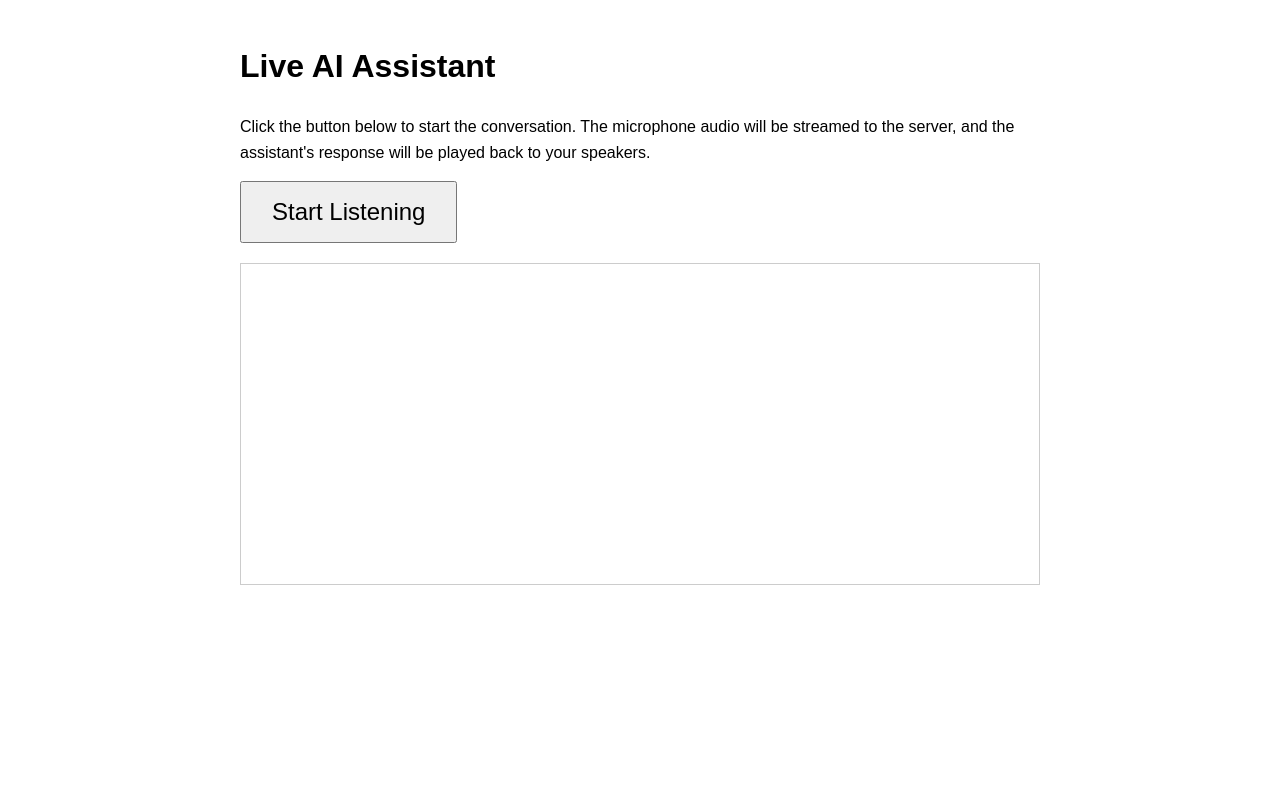
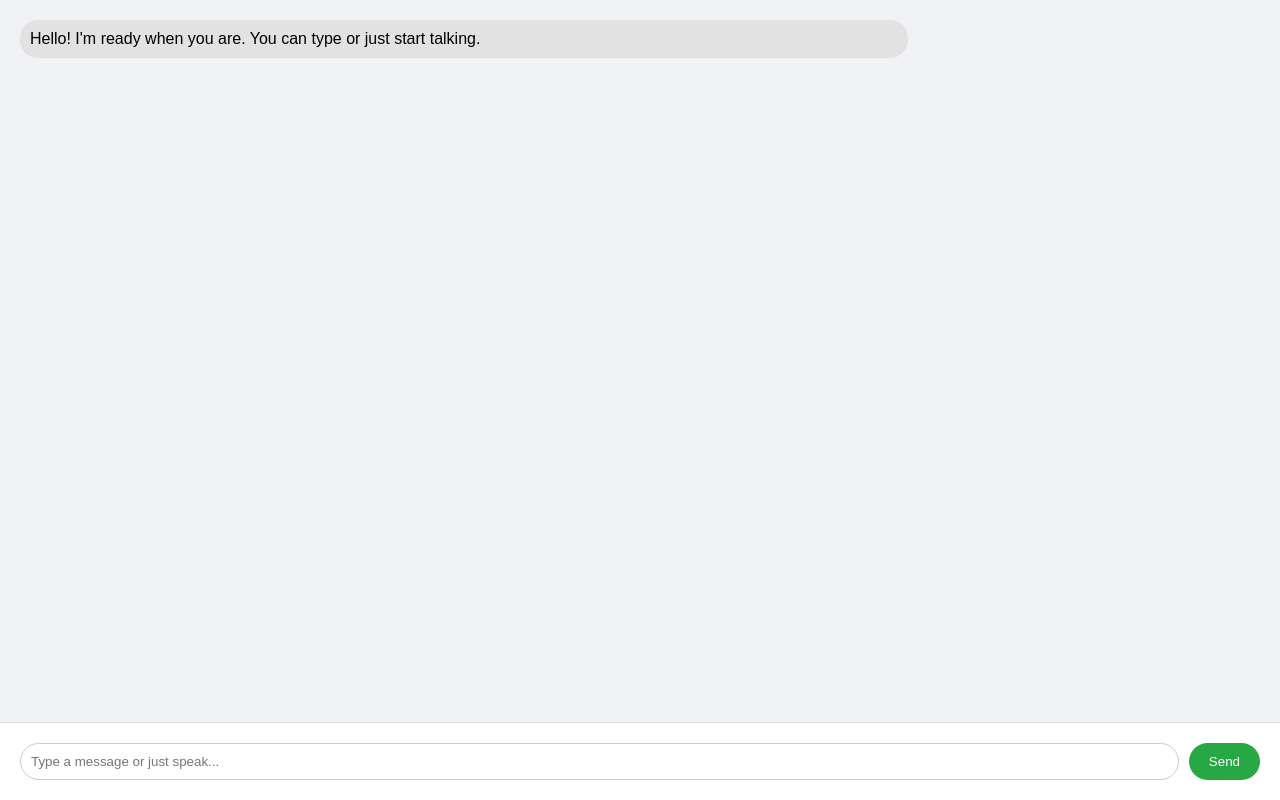
Before and after one commit to BhanutejaS/speech2speech-webapp, a Flask app: page / in a window 1280 px wide. Run offline with Flask 3, Linux system fonts and the light colour scheme; some libraries are stand-ins or nearby versions.

Commit message:
Update index.html

```diff
--- a/Interface/templates/index.html
+++ b/Interface/templates/index.html
@@ -2,134 +2,124 @@
 <html lang="en">
 <head>
     <meta charset="UTF-8">
-    <title>Live AI Assistant</title>
+    <meta name="viewport" content="width=device-width, initial-scale=1.0">
+    <title>Live Assistant</title>
     <style>
-        body { font-family: sans-serif; max-width: 800px; margin: auto; padding: 20px; line-height: 1.6; }
-        #log { border: 1px solid #ccc; padding: 10px; min-height: 300px; max-height: 500px; overflow-y: scroll; margin-top: 20px; }
-        .user-text { color: #007bff; }
-        .assistant-text { color: #28a745; }
-        .start-button { font-size: 24px; padding: 15px 30px; cursor: pointer; }
+        body {
+            font-family: sans-serif;
+            display: flex;
+            flex-direction: column;
+            height: 100vh;
+            margin: 0;
+            background-color: #f0f2f5;
+        }
+        #conversation-box {
+            flex: 1;
+            padding: 20px;
+            overflow-y: scroll;
+            border-bottom: 1px solid #ddd;
+        }
+        .message {
+            margin-bottom: 15px;
+            padding: 10px;
+            border-radius: 18px;
+            max-width: 70%;
+            word-wrap: break-word;
+        }
+        .user {
+            background-color: #007bff;
+            color: white;
+            align-self: flex-end;
+            margin-left: auto;
+        }
+        .assistant {
+            background-color: #e2e2e2;
+            color: black;
+            align-self: flex-start;
+        }
+        #input-area {
+            display: flex;
+            padding: 20px;
+            background-color: white;
+        }
+        #text-input {
+            flex: 1;
+            padding: 10px;
+            border: 1px solid #ccc;
+            border-radius: 20px;
+            margin-right: 10px;
+            outline: none;
+        }
+        #send-button {
+            padding: 10px 20px;
+            border: none;
+            background-color: #28a745;
+            color: white;
+            border-radius: 20px;
+            cursor: pointer;
+            outline: none;
+        }
     </style>
 </head>
 <body>
-    <h1>Live AI Assistant</h1>
-    <p>Click the button below to start the conversation. The microphone audio will be streamed to the server, and the assistant's response will be played back to your speakers.</p>
-    <button id="startButton" class="start-button">Start Listening</button>
-    <div id="log"></div>
 
-    <script src="https://cdnjs.cloudflare.com/ajax/libs/socket.io/4.0.0/socket.io.js"></script>
+<div id="conversation-box">
+    </div>
+
+<div id="input-area">
+    <input type="text" id="text-input" placeholder="Type a message or just speak...">
+    <button id="send-button">Send</button>
+</div>
+
 <script>
-        const SAMPLE_RATE = 16000;
-        const BLOCK_SIZE = 512;
-        const log = document.getElementById('log');
-        const startButton = document.getElementById('startButton');
+    const conversationBox = document.getElementById('conversation-box');
+    const textInput = document.getElementById('text-input');
+    const sendButton = document.getElementById('send-button');
 
-        let audioContext;
-        let microphone;
-        let scriptNode;
-        let socket;
-        let playingAudioSource = null;
-        let audioQueue = [];
-
-        function appendToLog(text) {
-            log.innerHTML += `<p>${text}</p>`;
-            log.scrollTop = log.scrollHeight;
+    function addMessage(text, role) {
+        const messageDiv = document.createElement('div');
+        messageDiv.className = `message ${role}`;
+        messageDiv.textContent = text;
+        conversationBox.appendChild(messageDiv);
+        conversationBox.scrollTop = conversationBox.scrollHeight;
     }
 
-        function playAudioFromQueue() {
-            if (audioQueue.length > 0 && !playingAudioSource) {
-                const chunk = audioQueue.shift();
-                const audioBuffer = audioContext.createBuffer(1, chunk.length, 24000);
-                const float32Array = new Float32Array(chunk);
-                audioBuffer.copyToChannel(float32Array, 0);
+    async function sendMessage() {
+        const text = textInput.value.trim();
+        if (text) {
+            textInput.value = '';
 
-                playingAudioSource = audioContext.createBufferSource();
-                playingAudioSource.buffer = audioBuffer;
-                playingAudioSource.connect(audioContext.destination);
-                playingAudioSource.onended = () => {
-                    playingAudioSource = null;
-                    playAudioFromQueue();
-                };
-                playingAudioSource.start(0);
+            await fetch('/send_text', {
+                method: 'POST',
+                headers: { 'Content-Type': 'application/json' },
+                body: JSON.stringify({ text: text })
+            });
         }
     }
 
-        startButton.addEventListener('click', async () => {
-            if (audioContext && audioContext.state === 'running') {
-                audioContext.suspend().then(() => {
-                    startButton.textContent = 'Start Listening';
-                    appendToLog('Stopped listening.');
-                });
-                return;
-            }
-
-            audioContext = new (window.AudioContext || window.webkitAudioContext)({ sampleRate: 24000 });
-            socket = io();
-
-            socket.on('connect', () => {
-                appendToLog('Connected to server.');
-                startButton.textContent = 'Stop Listening';
-            });
-
-            socket.on('text_update', (text) => {
-                const isUserText = text.startsWith('[User]:');
-                const p = document.createElement('p');
-                p.textContent = text;
-                p.classList.add(isUserText ? 'user-text' : 'assistant-text');
-                log.appendChild(p);
-                log.scrollTop = log.scrollHeight;
-            });
-
-            socket.on('audio_chunk', (data) => {
-                // Decode the audio chunk and add to queue
-                const float32Array = new Float32Array(data);
-                audioQueue.push(float32Array);
-                if (!playingAudioSource) {
-                    playAudioFromQueue();
+    sendButton.addEventListener('click', sendMessage);
+    textInput.addEventListener('keypress', (e) => {
+        if (e.key === 'Enter') {
+            sendMessage();
         }
     });
 
+    async function fetchUpdates() {
         try {
-                const stream = await navigator.mediaDevices.getUserMedia({ audio: true });
-                microphone = audioContext.createMediaStreamSource(stream);
+            const response = await fetch('/get_updates');
+            const data = await response.json();
 
-                // Create a ScriptProcessorNode to process audio
-                scriptNode = audioContext.createScriptProcessor(BLOCK_SIZE, 1, 1);
+            data.messages.forEach(msg => {
+                addMessage(msg.content, msg.role);
+            });
+        } catch (error) {
+            console.error("Error fetching updates:", error);
+        }
+    }
 
-                scriptNode.onaudioprocess = (event) => {
-                    const inputBuffer = event.inputBuffer.getChannelData(0);
-                    // We need to resample the audio to 16kHz for Whisper
-                    // This is a very basic resampling. A more robust solution might use a library.
-                    const downsampled = resample(inputBuffer, audioContext.sampleRate, SAMPLE_RATE);
+    setInterval(fetchUpdates, 1000);
+    addMessage("Hello! I'm ready when you are. You can type or just start talking.", 'assistant');
+</script>
 
-                    if (socket && socket.connected) {
-                        // Send the Float32Array as a byte array
-                        socket.emit('audio_chunk', btoa(String.fromCharCode.apply(null, new Uint8Array(downsampled.buffer))));
-                    }
-                };
-
-                microphone.connect(scriptNode);
-                scriptNode.connect(audioContext.destination);
-
-                appendToLog('Listening for speech...');
-
-            } catch (err) {
-                appendToLog(`Error accessing microphone: ${err.message}`);
-                console.error('Error accessing microphone:', err);
-            }
-        });
-
-        // Simple resampling function (not very efficient but works for a demo)
-        function resample(inputBuffer, inputSampleRate, outputSampleRate) {
-            const ratio = inputSampleRate / outputSampleRate;
-            const outputLength = Math.round(inputBuffer.length / ratio);
-            const output = new Float32Array(outputLength);
-            for (let i = 0; i < outputLength; ++i) {
-                const inputIndex = Math.floor(i * ratio);
-                output[i] = inputBuffer[inputIndex];
-            }
-            return output;
-        }
-    </script>
 </body>
 </html>
```
Lines whose indentation alone changed are shown as unchanged.
